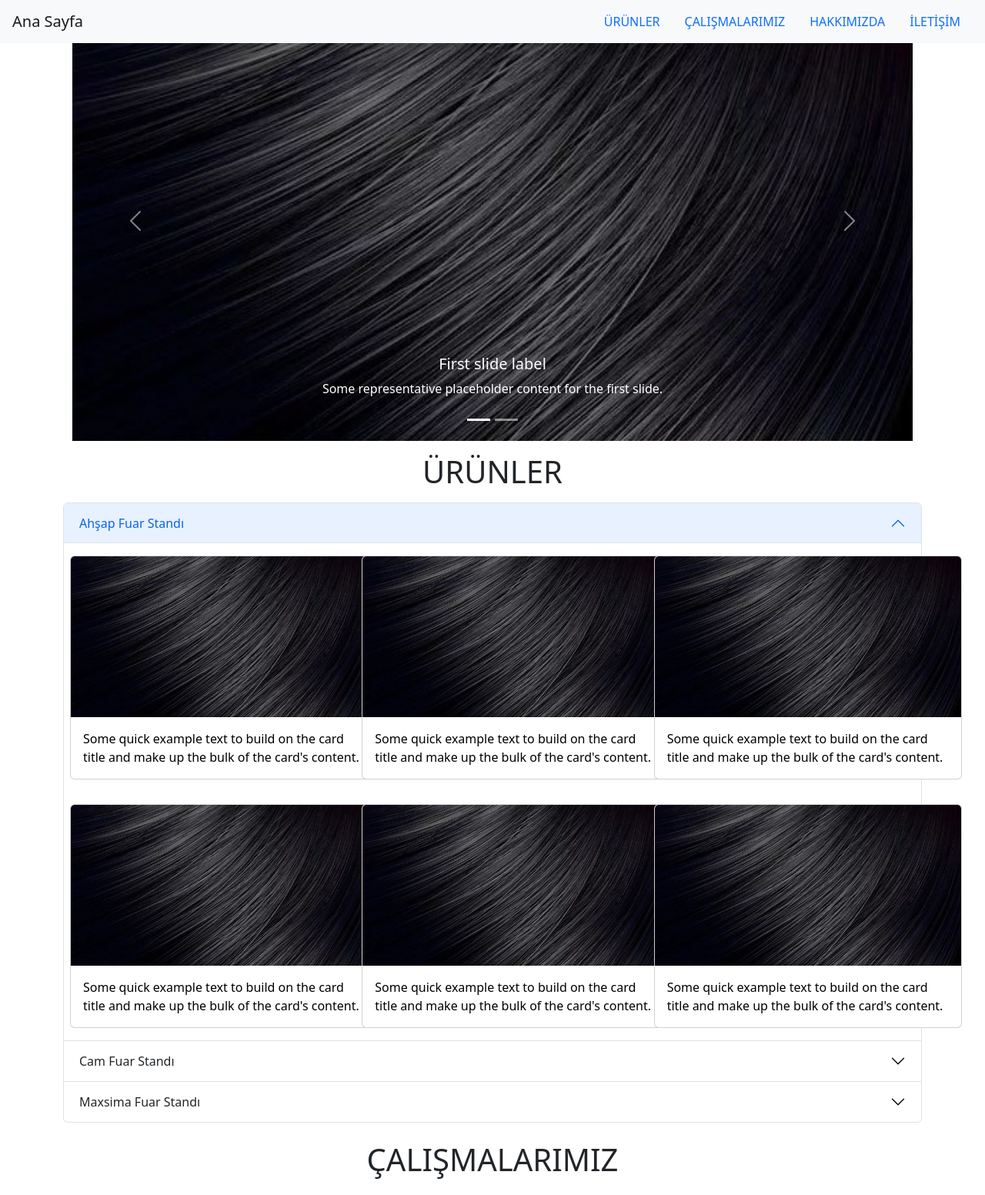
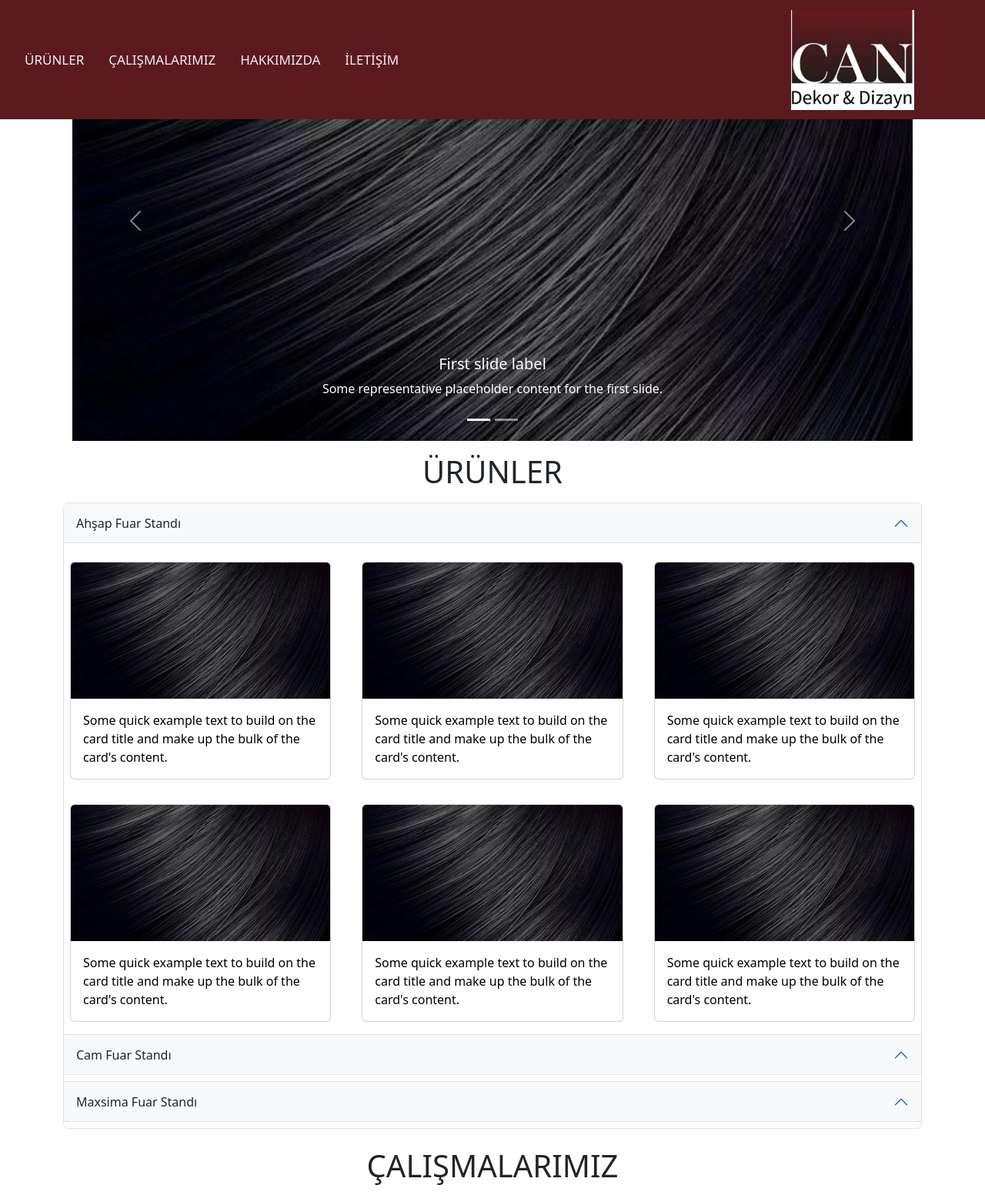
Before and after one commit to Cansinyrkl/can-dekor-dizayn, a plain HTML site: page index.html in a window 1280 px wide. Shown: the top 1553 px of the page at 77% size. Drawn offline with Linux system fonts and the light colour scheme.

Commit message:
general change

```diff
--- a/assets/css/main.css
+++ b/assets/css/main.css
@@ -2,3 +2,28 @@ body {
   margin: 0;
   padding: 0;
 }
+
+.navbar {
+  height: 155px;
+  background-color: #5b1a1e;
+  transition: height 0.6s;
+}
+
+.nav-a {
+  display: block;
+  color: #f2f2f2;
+  text-align: center;
+  padding: 14px 16px;
+  text-decoration: none;
+  font-size: 17px;
+}
+
+.nav-a:hover {
+  color: #5b1a1e;
+}
+
+.navbar-brand img {
+  height: 130px;
+  transition: height 0.6s;
+  margin: 0 60px;
+}
--- a/assets/js/main.js
+++ b/assets/js/main.js
@@ -0,0 +1,33 @@
+const navBar = document.getElementById("navbar-example2");
+const logo = document.getElementById("logo");
+const accordionExample = document.getElementById("accordionExample");
+
+function addListenerMulti(element, eventNames, listener) {
+  var events = eventNames.split(" ");
+  for (var i = 0, iLen = events.length; i < iLen; i++) {
+    element.addEventListener(events[i], listener, false);
+  }
+}
+
+addListenerMulti(window, "scroll resize", function () {
+  let scrollY = this.scrollY;
+  let clientWidth = this.innerWidth;
+  if (scrollY > 50) {
+    navBar.style.height = "100px";
+    navBar.style.background = "black";
+    logo.style.height = "80px";
+  } else {
+    navBar.style.height = "155px";
+    navBar.style.background = "#5b1a1e";
+    logo.style.height = "130px";
+  }
+});
+addListenerMulti(window, "scroll resize", function () {
+  let clientWidth = this.innerWidth;
+  if (innerWidth > 750) {
+    navBar();
+  } else {
+    navBar.style.height = "155px";
+    logo.style.height = "130px";
+  }
+});
--- a/index.html
+++ b/index.html
@@ -12,22 +12,22 @@
 
     <!-- Navbar başlangıç -->
 
-    <nav id="navbar-example2" class="navbar navbar-light bg-light px-3 fixed-top">
-      <a class="navbar-brand" href="#">Ana Sayfa</a>
-      <ul class="nav nav-pills">
+    <nav id="navbar-example2" class="navbar px-3 fixed-top">
+      <ul class="nav nav-pills ">
         <li class="nav-item">
-          <a class="nav-link" href="#scrollspyHeading1">ÜRÜNLER</a>
+          <a class="nav-a" href="#scrollspyHeading1">ÜRÜNLER</a>
         </li>
         <li class="nav-item">
-          <a class="nav-link" href="#scrollspyHeading2">ÇALIŞMALARIMIZ</a>
+          <a class="nav-a" href="#scrollspyHeading2">ÇALIŞMALARIMIZ</a>
         </li>
         <li class="nav-item">
-          <a class="nav-link" href="#scrollspyHeading3">HAKKIMIZDA</a>
+          <a class="nav-a" href="#scrollspyHeading3">HAKKIMIZDA</a>
         </li>
         <li class="nav-item">
-          <a class="nav-link" href="#scrollspyHeading4">İLETİŞİM</a>
+          <a class="nav-a" href="#scrollspyHeading4">İLETİŞİM</a>
         </li>
       </ul>
+      <a class="navbar-brand" href="#"><img src="assets/css/img/logo.png" id="logo" alt="" width="a"></a>
     </nav>
     <div data-bs-spy="scroll" data-bs-target="#navbar-example2" data-bs-offset="0" class="scrollspy-example" tabindex="0">
     </div>
@@ -37,8 +37,8 @@
     <!-- Carosel başlangıç -->
 
     <div class="container">
-      <section class="container-fluid">
-        <div id="carouselExampleCaptions" class="carousel slide" data-bs-ride="false">
+      <section class="container-fluid ">
+        <div id="carouselExampleCaptions " class="carousel slide" data-bs-ride="false">
           <div class="carousel-indicators">
             <button
               type="button"
@@ -88,20 +88,20 @@
       <!-- Carosel bitiş -->
 
       <!-- Content başlangıç -->
+
       <h1 class="text-center m-3" id="scrollspyHeading1">ÜRÜNLER</h1>
-      <section>
-        <div>
-          <div class="accordion" id="accordionExample">
-            <div class="accordion-item">
+      <section >
+          <div class="accordion " id="accordionExample">
+            <div class="accordion-item ">
               <h2 class="accordion-header" id="headingOne">
-                <button class="accordion-button" type="button" data-bs-toggle="collapse" data-bs-target="#collapseOne" aria-expanded="true" aria-controls="collapseOne">
+                <button class="accordion-button p-3 mb-2 bg-light text-dark" id="accordion-1" type="button" data-bs-toggle="collapse" data-bs-target="#collapseOne" aria-expanded="true" aria-controls="collapseOne">
                  Ahşap Fuar Standı
                 </button>
               </h2>
               <div id="collapseOne" class="accordion-collapse collapse show" aria-labelledby="headingOne" data-bs-parent="#accordionExample">
                 <div class="row">
                 <div class="accordion-body col-4">
-                  <div class="card" style="width: 25rem;">
+                  <div class="card" style="width: auto;">
                     <img src="assets/css/img/1.webp" class="card-img-top" alt="...">
                     <div class="card-body">
                       <p class="card-text">Some quick example text to build on the card title and make up the bulk of the card's content.</p>
@@ -109,7 +109,7 @@
                   </div>
                 </div>
                 <div class="accordion-body col-4">
-                  <div class="card" style="width: 25rem;">
+                  <div class="card" style="width: auto;">
                     <img src="assets/css/img/1.webp" class="card-img-top" alt="...">
                     <div class="card-body">
                       <p class="card-text">Some quick example text to build on the card title and make up the bulk of the card's content.</p>
@@ -117,7 +117,7 @@
                   </div>
                 </div>
                 <div class="accordion-body col-4">
-                  <div class="card" style="width: 25rem;">
+                  <div class="card" style="width: auto;">
                     <img src="assets/css/img/1.webp" class="card-img-top" alt="...">
                     <div class="card-body">
                       <p class="card-text">Some quick example text to build on the card title and make up the bulk of the card's content.</p>
@@ -127,7 +127,7 @@
               </div>
               <div class="row">
                 <div class="accordion-body col-4">
-                  <div class="card" style="width: 25rem;">
+                  <div class="card" style="width: auto;">
                     <img src="assets/css/img/1.webp" class="card-img-top" alt="...">
                     <div class="card-body">
                       <p class="card-text">Some quick example text to build on the card title and make up the bulk of the card's content.</p>
@@ -135,7 +135,7 @@
                   </div>
                 </div>
                 <div class="accordion-body col-4">
-                  <div class="card" style="width: 25rem;">
+                  <div class="card" style="width: auto;">
                     <img src="assets/css/img/1.webp" class="card-img-top" alt="...">
                     <div class="card-body">
                       <p class="card-text">Some quick example text to build on the card title and make up the bulk of the card's content.</p>
@@ -143,7 +143,7 @@
                   </div>
                 </div>
                 <div class="accordion-body col-4">
-                  <div class="card" style="width: 25rem;">
+                  <div class="card" style="width: auto;">
                     <img src="assets/css/img/1.webp" class="card-img-top" alt="...">
                     <div class="card-body">
                       <p class="card-text">Some quick example text to build on the card title and make up the bulk of the card's content.</p>
@@ -155,7 +155,7 @@
             </div>
             <div class="accordion-item">
               <h2 class="accordion-header" id="headingTwo">
-                <button class="accordion-button collapsed" type="button" data-bs-toggle="collapse" data-bs-target="#collapseTwo" aria-expanded="false" aria-controls="collapseTwo">
+                <button class="accordion-button p-3 mb-2 bg-light text-dark" type="button" data-bs-toggle="collapse" data-bs-target="#collapseTwo" aria-expanded="false" aria-controls="collapseTwo">
                   Cam Fuar Standı
                 </button>
               </h2>
@@ -163,7 +163,7 @@
                 <div class="accordion-body">
                   <div class="row">
                     <div class="accordion-body col-4">
-                      <div class="card" style="width: 25rem;">
+                      <div class="card" style="width: auto;">
                         <img src="assets/css/img/1.webp" class="card-img-top" alt="...">
                         <div class="card-body">
                           <p class="card-text">Some quick example text to build on the card title and make up the bulk of the card's content.</p>
@@ -171,7 +171,7 @@
                       </div>
                     </div>
                     <div class="accordion-body col-4">
-                      <div class="card" style="width: 25rem;">
+                      <div class="card" style="width: auto;">
                         <img src="assets/css/img/1.webp" class="card-img-top" alt="...">
                         <div class="card-body">
                           <p class="card-text">Some quick example text to build on the card title and make up the bulk of the card's content.</p>
@@ -179,7 +179,7 @@
                       </div>
                     </div>
                     <div class="accordion-body col-4">
-                      <div class="card" style="width: 25rem;">
+                      <div class="card" style="width: auto;">
                         <img src="assets/css/img/1.webp" class="card-img-top" alt="...">
                         <div class="card-body">
                           <p class="card-text">Some quick example text to build on the card title and make up the bulk of the card's content.</p>
@@ -189,7 +189,7 @@
                   </div>
                   <div class="row">
                     <div class="accordion-body col-4">
-                      <div class="card" style="width: 25rem;">
+                      <div class="card" style="width: auto;">
                         <img src="assets/css/img/1.webp" class="card-img-top" alt="...">
                         <div class="card-body">
                           <p class="card-text">Some quick example text to build on the card title and make up the bulk of the card's content.</p>
@@ -197,7 +197,7 @@
                       </div>
                     </div>
                     <div class="accordion-body col-4">
-                      <div class="card" style="width: 25rem;">
+                      <div class="card" style="width: auto;">
                         <img src="assets/css/img/1.webp" class="card-img-top" alt="...">
                         <div class="card-body">
                           <p class="card-text">Some quick example text to build on the card title and make up the bulk of the card's content.</p>
@@ -205,7 +205,7 @@
                       </div>
                     </div>
                     <div class="accordion-body col-4">
-                      <div class="card" style="width: 25rem;">
+                      <div class="card" style="width: auto;">
                         <img src="assets/css/img/1.webp" class="card-img-top" alt="...">
                         <div class="card-body">
                           <p class="card-text">Some quick example text to build on the card title and make up the bulk of the card's content.</p>
@@ -218,7 +218,7 @@
             </div>
             <div class="accordion-item">
               <h2 class="accordion-header" id="headingThree">
-                <button class="accordion-button collapsed" type="button" data-bs-toggle="collapse" data-bs-target="#collapseThree" aria-expanded="false" aria-controls="collapseThree">
+                <button class="accordion-button p-3 mb-2 bg-light text-dark" type="button" data-bs-toggle="collapse" data-bs-target="#collapseThree" aria-expanded="false" aria-controls="collapseThree">
                   Maxsima Fuar Standı
                 </button>
               </h2>
@@ -226,7 +226,7 @@
                 <div class="accordion-body">
                   <div class="row">
                     <div class="accordion-body col-4">
-                      <div class="card" style="width: 25rem;">
+                      <div class="card" style="width: auto;">
                         <img src="assets/css/img/1.webp" class="card-img-top" alt="...">
                         <div class="card-body">
                           <p class="card-text">Some quick example text to build on the card title and make up the bulk of the card's content.</p>
@@ -234,7 +234,7 @@
                       </div>
                     </div>
                     <div class="accordion-body col-4">
-                      <div class="card" style="width: 25rem;">
+                      <div class="card" style="width: auto;">
                         <img src="assets/css/img/1.webp" class="card-img-top" alt="...">
                         <div class="card-body">
                           <p class="card-text">Some quick example text to build on the card title and make up the bulk of the card's content.</p>
@@ -242,7 +242,7 @@
                       </div>
                     </div>
                     <div class="accordion-body col-4">
-                      <div class="card" style="width: 25rem;">
+                      <div class="card" style="width: auto;">
                         <img src="assets/css/img/1.webp" class="card-img-top" alt="...">
                         <div class="card-body">
                           <p class="card-text">Some quick example text to build on the card title and make up the bulk of the card's content.</p>
@@ -252,7 +252,7 @@
                   </div>
                   <div class="row">
                     <div class="accordion-body col-4">
-                      <div class="card" style="width: 25rem;">
+                      <div class="card" style="width: auto;">
                         <img src="assets/css/img/1.webp" class="card-img-top" alt="...">
                         <div class="card-body">
                           <p class="card-text">Some quick example text to build on the card title and make up the bulk of the card's content.</p>
@@ -260,7 +260,7 @@
                       </div>
                     </div>
                     <div class="accordion-body col-4">
-                      <div class="card" style="width: 25rem;">
+                      <div class="card" style="width: auto;">
                         <img src="assets/css/img/1.webp" class="card-img-top" alt="...">
                         <div class="card-body">
                           <p class="card-text">Some quick example text to build on the card title and make up the bulk of the card's content.</p>
@@ -268,7 +268,7 @@
                       </div>
                     </div>
                     <div class="accordion-body col-4">
-                      <div class="card" style="width: 25rem;">
+                      <div class="card" style="width: auto;">
                         <img src="assets/css/img/1.webp" class="card-img-top" alt="...">
                         <div class="card-body">
                           <p class="card-text">Some quick example text to build on the card title and make up the bulk of the card's content.</p>
@@ -280,13 +280,13 @@
               </div>
             </div>
           </div>
-        </div>
+          </div>
       </section>
-
 
       <!-- Content bitiş -->
 
       <!-- Çalışmalarımız başlangıç-->
+
     <div id="scrollspyHeading2">
       <h1 class="text-center m-4">ÇALIŞMALARIMIZ</h1>
     <div class="container" >
@@ -367,6 +367,7 @@
       <!-- Hakkımızda bitiş-->
 
       <!-- İletişim başlangıç-->
+
       <section>
         <h1 class="text-center m-4" id="scrollspyHeading4">İLETİŞİM</h1>
       <div class="row">
@@ -394,6 +395,7 @@
       </section>
 
          <!-- İletişim bitiş-->
+
   </body>
 
   <script src="assets/js/bootstrap.js"></script>
```
Also changed, not shown: assets/css/bootstrap.css, assets/css/img/logo.png (added).
